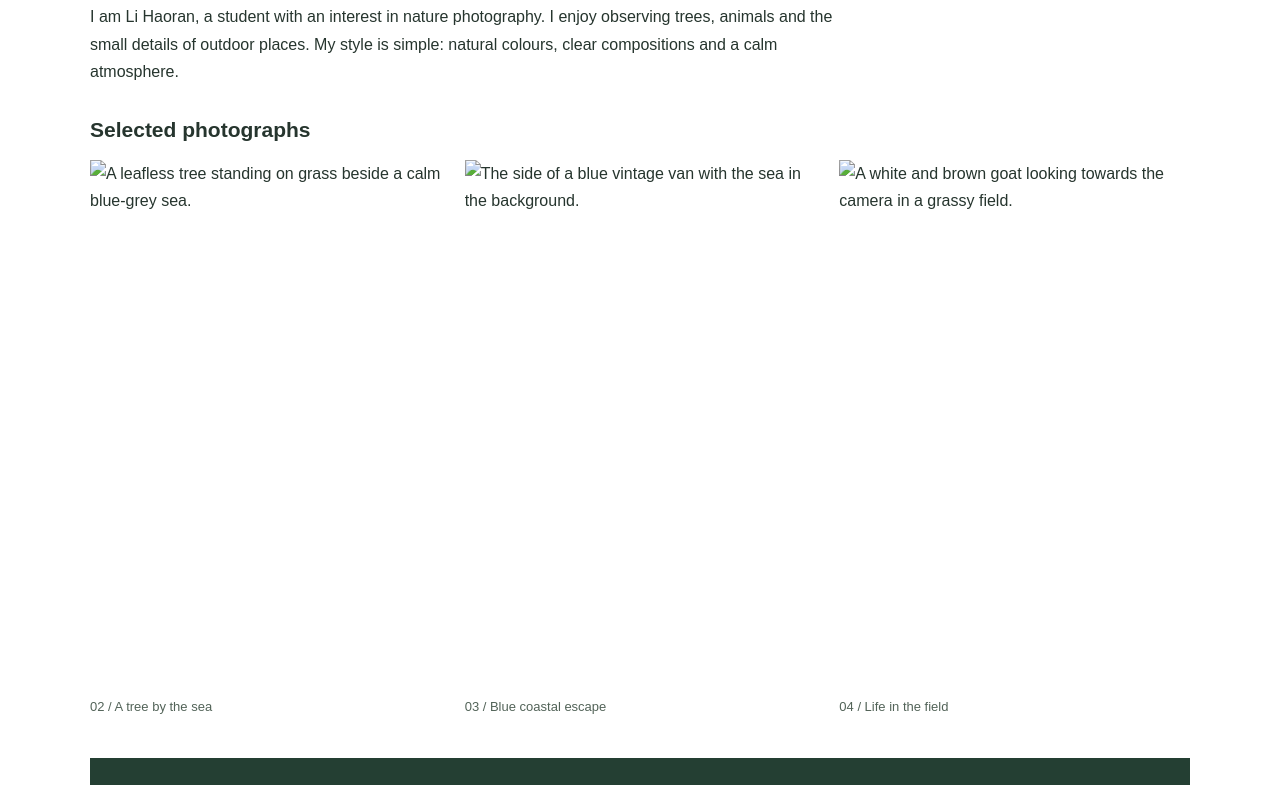
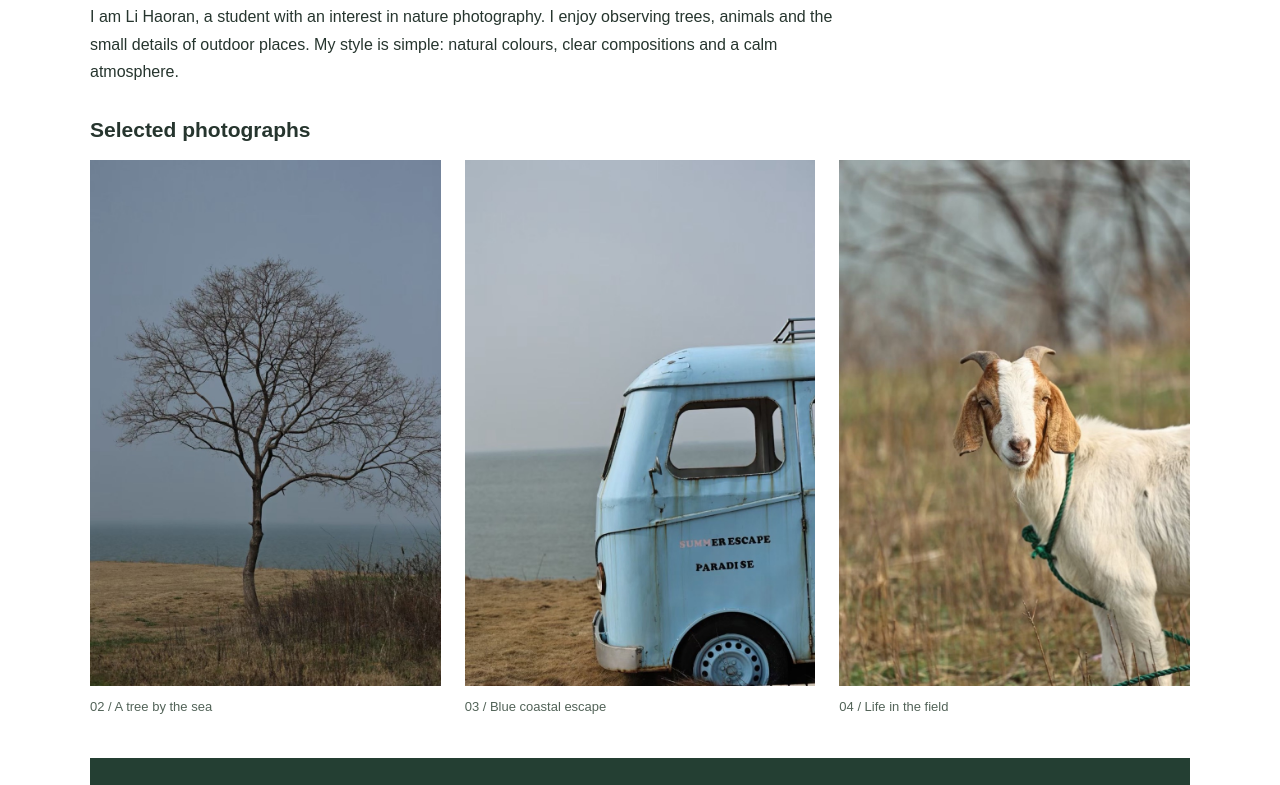
Before and after one commit to lhr0331/ict2215, a plain HTML site: page index.html in a window 1280 px wide. Shown: the part 811-1596 px from the top of the page. Drawn offline with Linux system fonts and the light colour scheme; grey boxes are pictures that could not be loaded.

Commit message:
Add files via upload

```diff
--- a/index.html
+++ b/index.html
@@ -31,7 +31,7 @@
                 <a class="button" href="#contact">Get in touch</a> <!-- 普通锚点链接，跳转到联系表单 -->
             </div> <!-- 首页文字列结束 -->
             <figure> <!-- 主图及其说明作为一个完整内容组 -->
-                <img src="assets/images/pink-van.jpg" alt="A weathered pink van beside leafless trees on coastal grassland." width="1280" height="853"> <!-- 【修改首页图片】修改 src 相对路径，并同步修改 alt 图片说明 -->
+                <img src="pink-van.jpg" alt="A weathered pink van beside leafless trees on coastal grassland." width="1280" height="853"> <!-- 【修改首页图片】修改 src 相对路径，并同步修改 alt 图片说明 -->
                 <figcaption>01 / Stillness by the coast</figcaption> <!-- 图片说明文字，可以直接修改 -->
             </figure> <!-- 主图组结束 -->
         </section> <!-- Home 区域结束 -->
@@ -43,15 +43,15 @@
                 <h3 id="gallery">Selected photographs</h3> <!-- 作品集小标题；增加 Gallery 导航时使用 #gallery -->
                 <div class="gallery"> <!-- 三张作品的简单网格，手机上变成单列 -->
                     <figure> <!-- 第一张作品及说明 -->
-                        <img src="assets/images/coastal-tree.jpg" alt="A leafless tree standing on grass beside a calm blue-grey sea." width="853" height="1280" loading="lazy"> <!-- 【修改作品图片】改 src 和 alt；懒加载减少首次读取量 -->
+                        <img src="coastal-tree.jpg" alt="A leafless tree standing on grass beside a calm blue-grey sea." width="853" height="1280" loading="lazy"> <!-- 【修改作品图片】改 src 和 alt；懒加载减少首次读取量 -->
                         <figcaption>02 / A tree by the sea</figcaption> <!-- 图片说明与图片保持邻近 -->
                     </figure> <!-- 第一张作品结束 -->
                     <figure> <!-- 第二张作品及说明 -->
-                        <img src="assets/images/blue-van.jpg" alt="The side of a blue vintage van with the sea in the background." width="853" height="1280" loading="lazy"> <!-- 第二张原始图片，按比例显示 -->
+                        <img src="blue-van.jpg" alt="The side of a blue vintage van with the sea in the background." width="853" height="1280" loading="lazy"> <!-- 第二张原始图片，按比例显示 -->
                         <figcaption>03 / Blue coastal escape</figcaption> <!-- 第二张作品标题 -->
                     </figure> <!-- 第二张作品结束 -->
                     <figure> <!-- 第三张作品及说明 -->
-                        <img src="assets/images/goat.jpg" alt="A white and brown goat looking towards the camera in a grassy field." width="853" height="1280" loading="lazy"> <!-- 第三张原始图片，提供准确替代文字 -->
+                        <img src="goat.jpg" alt="A white and brown goat looking towards the camera in a grassy field." width="853" height="1280" loading="lazy"> <!-- 第三张原始图片，提供准确替代文字 -->
                         <figcaption>04 / Life in the field</figcaption> <!-- 第三张作品标题 -->
                     </figure> <!-- 第三张作品结束 -->
                 </div> <!-- 图片网格结束 -->
@@ -61,7 +61,7 @@
                         <h3>A journey through green</h3> <!-- 视频标题 -->
                         <p>A short view of green woodland through a moving vehicle window. Press play to explore the scene.</p> <!-- 视频画面内容说明，不声称是本人拍摄 -->
                     </div> <!-- 视频说明列结束 -->
-                    <video src="assets/video/nature.mp4" controls preload="metadata" playsinline aria-label="Woodland viewed through a moving vehicle window"> <!-- 【修改视频】替换 src 的本地 MP4；controls 提供播放暂停音量，手机可内嵌播放 -->
+                    <video src="nature.mp4" controls preload="metadata" playsinline aria-label="Woodland viewed through a moving vehicle window"> <!-- 【修改视频】替换 src 的本地 MP4；controls 提供播放暂停音量，手机可内嵌播放 -->
                         Your browser does not support HTML5 video. <!-- 不支持视频标签的浏览器显示这段提示 -->
                     </video> <!-- 不自动播放视频，由访客控制播放 -->
                 </div> <!-- 视频区域结束 -->
```
